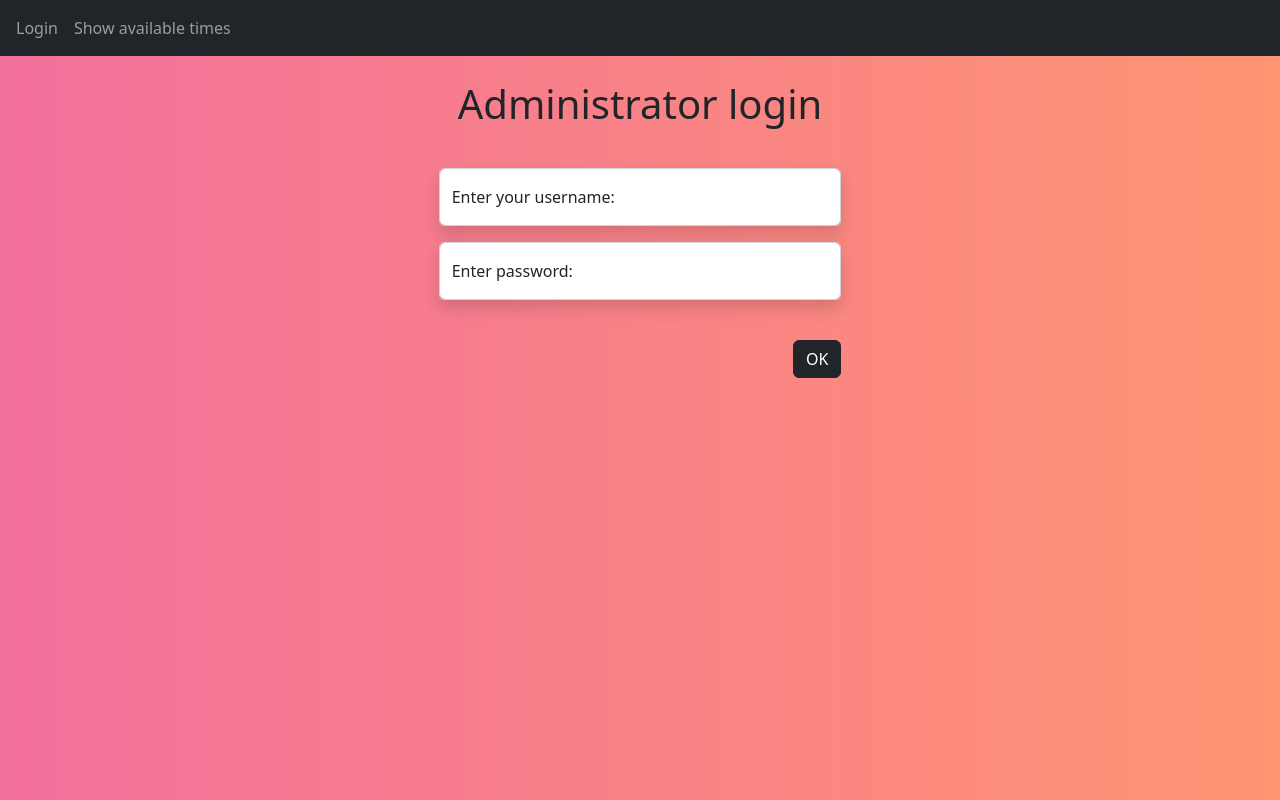
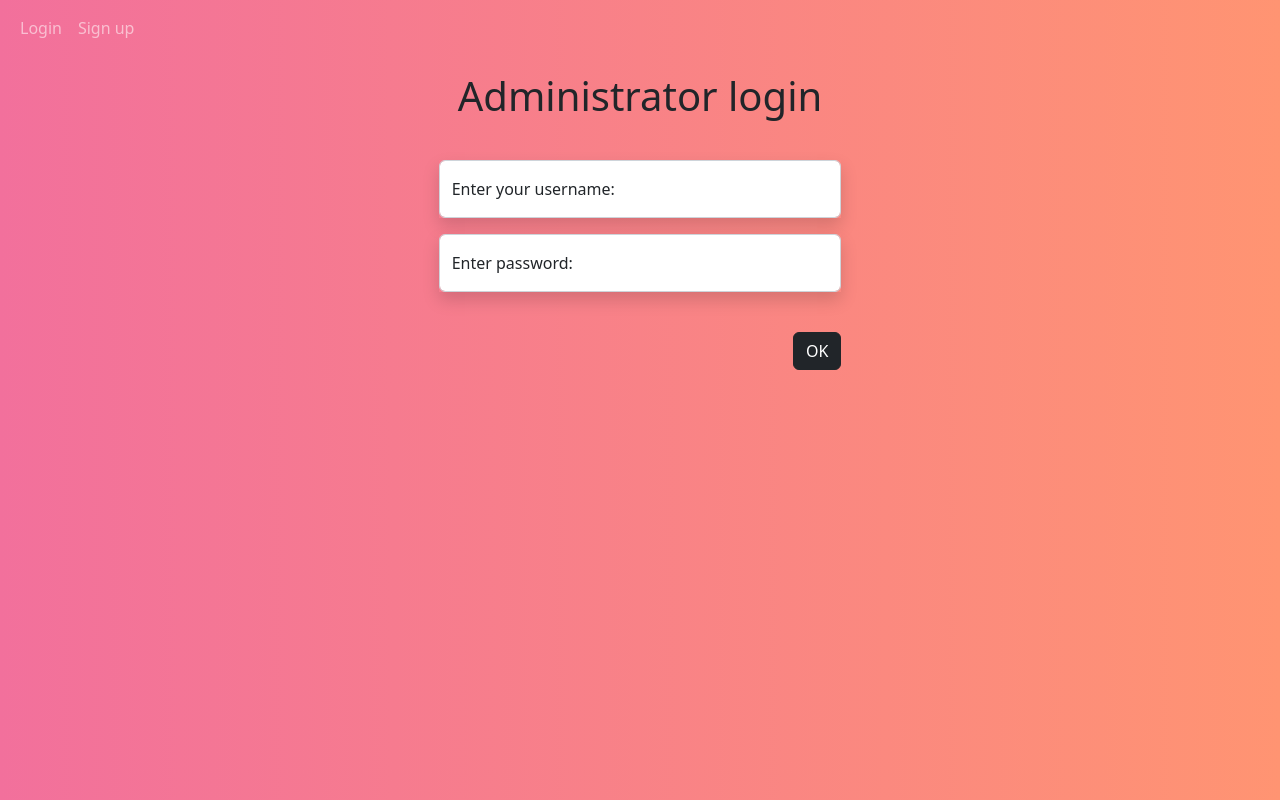
Before and after one commit to EliasSchuhmacher/RequestDJ, a Vue app in the folder client/: page /login in a window 1280 px wide. Built offline with nearby package versions, Linux system fonts and the light colour scheme; no server answers.

Commit message:
Navbar style update + signup navlink

```diff
--- a/client/src/App.vue
+++ b/client/src/App.vue
@@ -1,35 +1,38 @@
 <template>
-  <nav class="navbar navbar-expand-md navbar-dark bg-dark">
+  <nav v-if="showNavbar" class="navbar navbar-expand-md navbar-dark">
+    <div class="container-fluid">
       <button
-      class="navbar-toggler mx-2 mb-2"
+        class="navbar-toggler"
         type="button"
         data-bs-toggle="collapse"
         data-bs-target="#navbarNav"
+        aria-controls="navbarNav"
+        aria-expanded="false"
+        aria-label="Toggle navigation"
       >
         <span class="navbar-toggler-icon"></span>
       </button>
-    <div id="navbarNav" class="collapse navbar-collapse mx-2">
-      <ul class="navbar-nav">
+      <div id="navbarNav" class="collapse navbar-collapse">
+        <ul class="navbar-nav me-auto">
           <li v-if="$store.state.authenticated === false" class="nav-item">
             <a class="nav-link" href="#" @click="redirect('/login')">Login</a>
+          </li>
+          <li v-if="$store.state.authenticated === false" class="nav-item">
+            <a class="nav-link" href="#" @click="redirect('/signup')">Sign up</a>
           </li>
           <li v-if="$store.state.authenticated === true" class="nav-item">
             <a class="nav-link" href="#" @click="redirect('/admin')">{{
               $store.state.username
             }}</a>
           </li>
-        <li class="nav-item">
-          <a class="nav-link" href="#" @click="redirect('/timeslots')"
-            >Show available times</a
-          >
-        </li>
           <li v-if="$store.state.authenticated === true" class="nav-item">
             <a class="nav-link" href="#" @click="logout()">Sign out</a>
           </li>
         </ul>
       </div>
+    </div>
   </nav>
-  <section class="container-fluid py-4">
+  <section class="container-fluid py-3">
     <router-view />
   </section>
 </template>
@@ -45,6 +48,12 @@ export default {
   data: () => ({
     socket: io(/* socket.io options */).connect(),
   }),
+  computed: {
+    showNavbar() {
+      // Hide the navbar on routes that start with '/requestsong/'
+      return !/^\/requestsong\/.+/.test(this.$route.path);
+    },
+  },
   mounted() {
     const { commit, getters } = this.$store;
     const { push } = this.$router;
```
Lines whose indentation alone changed are shown as unchanged.
